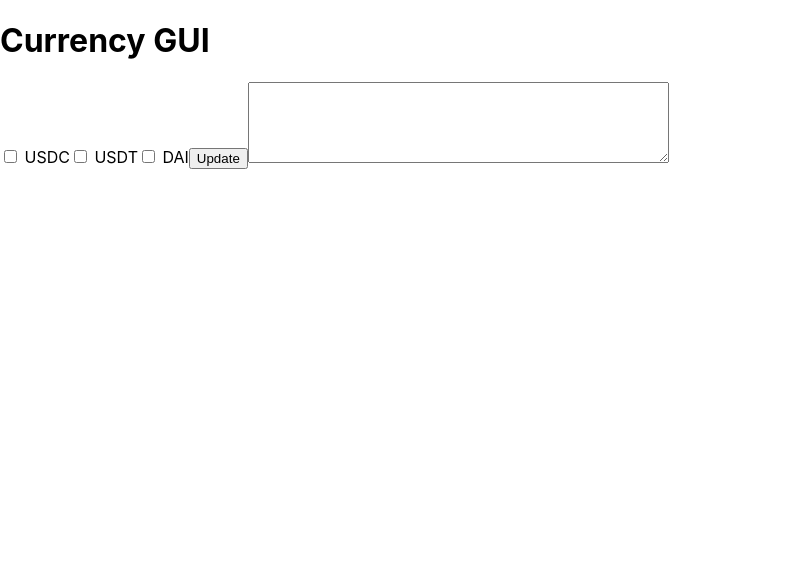
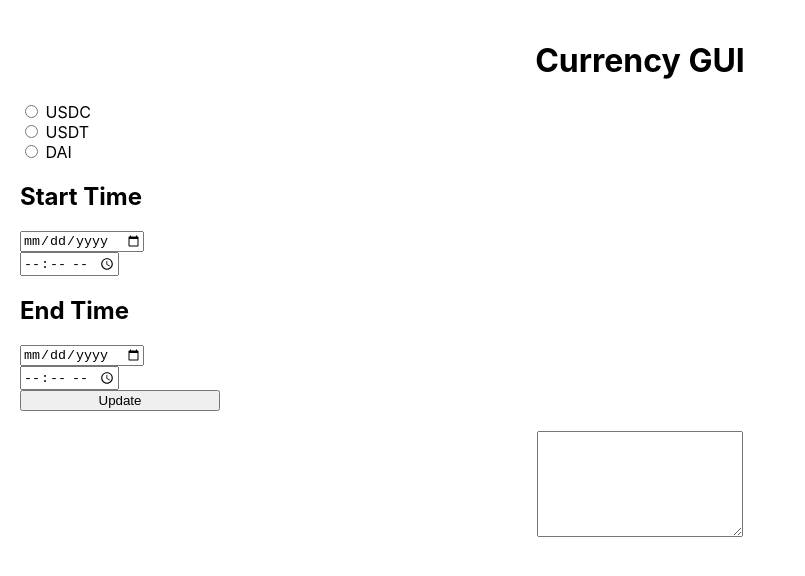
Before and after one commit to skodali4/FH03-Senior-Design-Project, a React (Create React App) app in the folder model-gui/: page / in a window 1280 px wide. Shown: the top 576 px of the page, without its empty margins (0-805 px from the left). Built offline with nearby package versions, Linux system fonts and the light colour scheme.

Commit message:
Added start time and end time

```diff
--- a/model-gui/src/App.css
+++ b/model-gui/src/App.css
@@ -1,38 +1,43 @@
-.App {
-  text-align: center;
+.app-container {
+  display: flex;
+  flex-direction: column;
+  align-items: center;
+  padding: 20px;
 }
 
-.App-logo {
-  height: 40vmin;
-  pointer-events: none;
+.input-container {
+  display: flex;
+  flex-direction: column;
+  align-items: flex-start;
+  width: 100%;
 }
 
-@media (prefers-reduced-motion: no-preference) {
-  .App-logo {
-    animation: App-logo-spin infinite 20s linear;
-  }
+.time-container {
+  display: flex;
+  justify-content: space-between;
+  width: 100%;
 }
 
-.App-header {
-  background-color: #282c34;
-  min-height: 100vh;
+.time-container > div {
+  display: flex;
+  flex-direction: column;
+}
+
+.output-container {
   display: flex;
   flex-direction: column;
   align-items: center;
   justify-content: center;
-  font-size: calc(10px + 2vmin);
-  color: white;
+  width: 100%;
+  height: 100%;
 }
 
-.App-link {
-  color: #61dafb;
+button {
+  width: 200px;
+  margin-bottom: 20px;
 }
 
-@keyframes App-logo-spin {
-  from {
-    transform: rotate(0deg);
-  }
-  to {
-    transform: rotate(360deg);
-  }
+textarea {
+  width: 200px;
+  height: 100px;
 }
--- a/model-gui/src/App.js
+++ b/model-gui/src/App.js
@@ -1,31 +1,44 @@
 import React, { useState } from 'react';
+import './App.css'; // Import your CSS file
 
-function CurrencyGUI() {
-  const [usdc, setUsdc] = useState(false);
-  const [usdt, setUsdt] = useState(false);
-  const [dai, setDai] = useState(false);
+function App() {
+  const [currency, setCurrency] = useState('');
+  const [startDate, setStartDate] = useState('');
+  const [startTime, setStartTime] = useState('');
+  const [endDate, setEndDate] = useState('');
+  const [endTime, setEndTime] = useState('');
   const [output, setOutput] = useState([]);
 
   const updateOutput = () => {
-    setOutput([...output, `USDC: ${usdc}, USDT: ${usdt}, DAI: ${dai}`]);
+    setOutput([...output, `Currency: ${currency}, Start Date: ${startDate}, Start Time: ${startTime}, End Date: ${endDate}, End Time: ${endTime}`]);
   };
 
   return (
-    <div>
+    <div className="app-container">
       <h1>Currency GUI</h1>
+      <div className="input-container">
         <label>
-        <input type="checkbox" checked={usdc} onChange={() => setUsdc(!usdc)} /> USDC
+          <input type="radio" name="currency" value="USDC" onChange={(e) => setCurrency(e.target.value)} /> USDC
         </label>
         <label>
-        <input type="checkbox" checked={usdt} onChange={() => setUsdt(!usdt)} /> USDT
+          <input type="radio" name="currency" value="USDT" onChange={(e) => setCurrency(e.target.value)} /> USDT
         </label>
         <label>
-        <input type="checkbox" checked={dai} onChange={() => setDai(!dai)} /> DAI
+          <input type="radio" name="currency" value="DAI" onChange={(e) => setCurrency(e.target.value)} /> DAI
         </label>
+        <h2>Start Time</h2>
+        <input type="date" onChange={(e) => setStartDate(e.target.value)} />
+        <input type="time" onChange={(e) => setStartTime(e.target.value)} />
+        <h2>End Time</h2>
+        <input type="date" onChange={(e) => setEndDate(e.target.value)} />
+        <input type="time" onChange={(e) => setEndTime(e.target.value)} />
         <button onClick={updateOutput}>Update</button>
+      </div>
+      <div className="output-container">
         <textarea readOnly value={output.join('\n')} rows={5} cols={50} />
+      </div>
     </div>
   );
 }
 
-export default CurrencyGUI;
+export default App;
```
Lines whose indentation alone changed are shown as unchanged.
